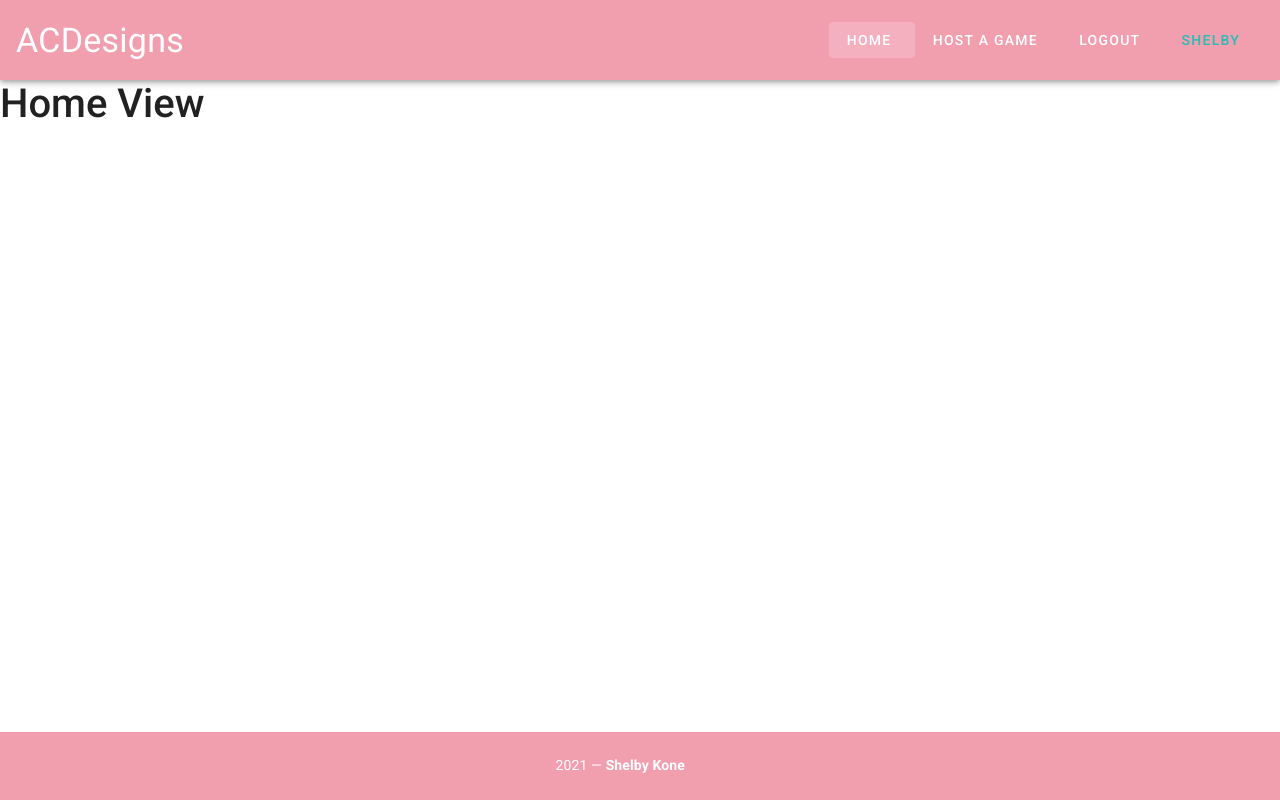
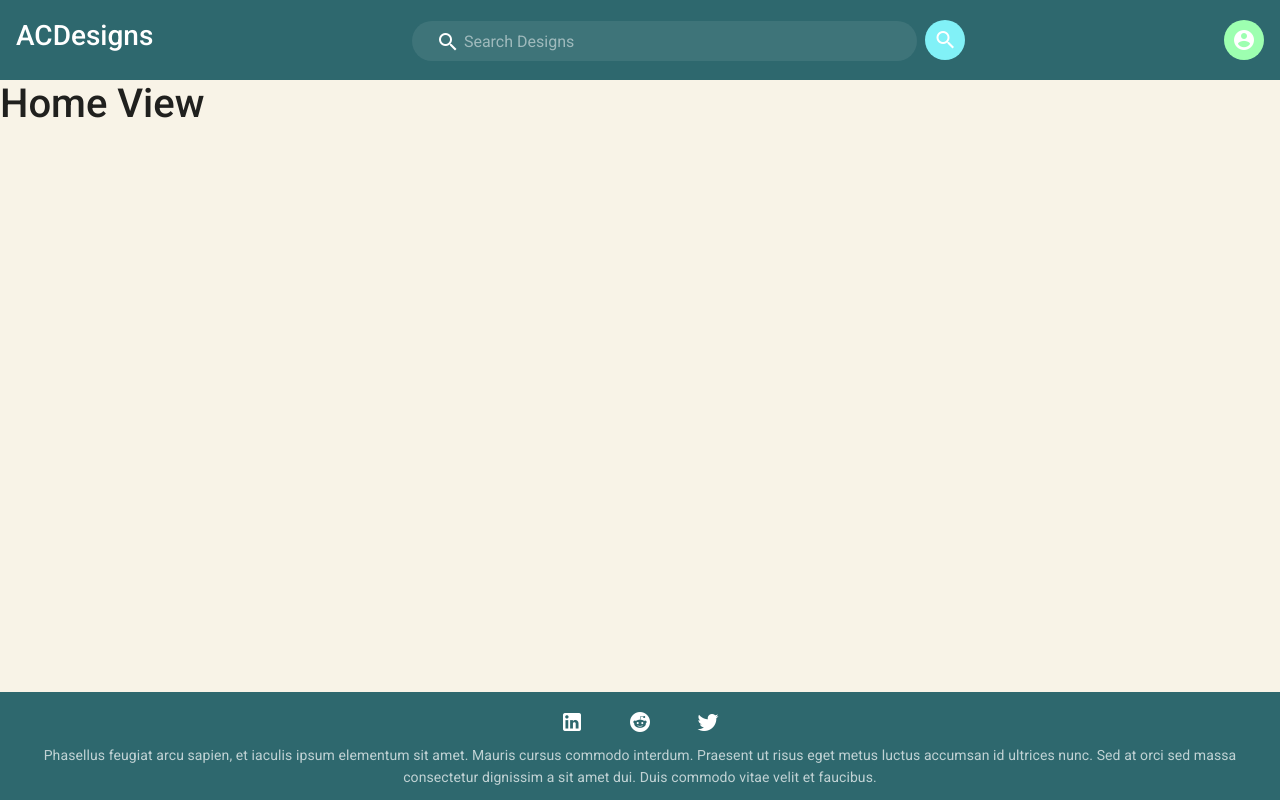
Before and after one commit to ShelbyKone/ACDesigns, a Vue app in the folder acdesigns/: page / in a window 1280 px wide. Built offline with nearby package versions, Linux system fonts and the light colour scheme.

Commit message:
ui changes

```diff
--- a/acdesigns/src/App.vue
+++ b/acdesigns/src/App.vue
@@ -7,6 +7,12 @@
     <Footer />
   </v-app>
 </template>
+
+<style>
+#app {
+  background: #f8f3e7
+}
+</style>
 
 <script>
 import Navbar from "@/components/Navbar";
--- a/acdesigns/src/components/Footer.vue
+++ b/acdesigns/src/components/Footer.vue
@@ -1,16 +1,23 @@
 <template>
-  <v-footer color="primary" padless="padless" app>
-    <v-card flat tile width="100%" class="text-center" color="primary">
-         <v-card-text class="white--text">
-        {{ new Date().getFullYear() }} — <strong>Shelby Kone </strong>
-        <v-btn icon class="secondary--text" href="https://www.linkedin.com/in/shelbykone/" target="_blank"><i class="fab fa-linkedin fa-lg"></i></v-btn>
+  <v-footer dark padless>
+    <v-card flat tile class="dark text-center">
+      <v-card-text class="pt-3">
+        <v-btn class="mx-4" icon>
+          <v-icon size="24px"> mdi-linkedin </v-icon>
+        </v-btn>
+        <v-btn class="mx-4" icon>
+          <v-icon size="24px"> mdi-reddit </v-icon>
+        </v-btn>
+        <v-btn class="mx-4" icon>
+          <v-icon size="24px"> mdi-twitter </v-icon>
+        </v-btn>
+      </v-card-text>
+      <v-card-text class=" pt-0 pb-3 mt-n3">
+        Phasellus feugiat arcu sapien, et iaculis ipsum elementum sit amet.
+        Mauris cursus commodo interdum. Praesent ut risus eget metus luctus
+        accumsan id ultrices nunc. Sed at orci sed massa consectetur dignissim a
+        sit amet dui. Duis commodo vitae velit et faucibus.
       </v-card-text>
     </v-card>
   </v-footer>
 </template>
-
-<script>
-export default {
-    name: "Footer"
-}
-</script>
--- a/acdesigns/src/components/Navbar.vue
+++ b/acdesigns/src/components/Navbar.vue
@@ -1,94 +1,76 @@
 <template>
   <div>
-    <v-app-bar app dark color="primary" height="80">
-      <div class="d-flex align-center">
-        <router-link style="text-decoration: none; color: inherit" to="/">
-          <div class="display-1">ACDesigns</div>
+    <v-app-bar color="dark" height="80" elevation="0" app>
+      <router-link to="/">
+        <h3 class="mr-4 white--text">ACDesigns</h3>
       </router-link>
-      </div>
       <v-spacer></v-spacer>
-      <div class="hidden-sm-and-down">
-        <v-btn to="/" text>
-          <span class="mr-2">Home</span>
+      <v-text-field
+        placeholder="Search Designs"
+        class="mr-2 mt-7"
+        color="primary"
+        prepend-inner-icon="mdi-magnify"
+        dark
+        filled
+        rounded
+        dense
+        clearable
+      ></v-text-field>
+      <v-btn color="primary" class="mr-4 elevation-0" dark fab small>
+        <v-icon dark> mdi-magnify </v-icon>
       </v-btn>
-        <v-btn to="/quizzes" text>
-          <span class="mr-2">Host A Game</span>
+      <v-spacer></v-spacer>
+      <v-menu
+        content-class="elevation-0 mt-3"
+        transition="slide-y-transition"
+        close-on-click
+        offset-y
+        dark
+      >
+        <template v-slot:activator="{ on }">
+          <v-btn class="elevation-0" color="secondary" v-on="on" dark fab small>
+            <v-icon dark> mdi-account-circle </v-icon>
           </v-btn>
-        <v-btn to="/register" v-if="!$store.state.isLoggedIn" text>
-          <span class="mr-2">Register</span>
+        </template>
+        <v-list color="dark">
+          <v-list-item v-if="$store.state.isLoggedIn"
+            ><v-btn to="/register" text>
+              <span>Register</span>
             </v-btn>
-        <v-btn to="/login" v-if="!$store.state.isLoggedIn" text>
-          <span class="mr-2">Login</span>
+          </v-list-item>
+          <v-list-item v-if="$store.state.isLoggedIn">
+            <v-btn v-on:click.prevent="logout" text>
+              <span>Logout</span>
             </v-btn>
-        <v-btn v-if="$store.state.isLoggedIn" v-on:click.prevent="logout" text>
-          <span class="mr-2">Logout</span>
+          </v-list-item>
+          <v-list-item v-if="$store.state.isLoggedIn">
+            <v-btn to="/login" text>
+              <span>Login</span>
             </v-btn>
-        <v-btn v-if="$store.state.isLoggedIn" text disabled>
-          <span class="mr-2 secondary--text">{{
-            this.$store.state.username ? this.$store.state.username : "User"
-          }}</span>
-        </v-btn>
-      </div>
-      <v-app-bar-nav-icon class="hidden-md-and-up" @click="toggleDrawer">
-      </v-app-bar-nav-icon>
+          </v-list-item>
+        </v-list>
+      </v-menu>
     </v-app-bar>
-
-    <v-navigation-drawer v-model="drawer" app right temporary>
-      <v-list nav dense>
-        <v-list-item-group>
-          <v-list-item to="/">
-            <v-list-item-title class="primary--text">Home</v-list-item-title>
-          </v-list-item>
-          <v-list-item to="/quizzes" v-if="$store.state.isLoggedIn">
-            <v-list-item-title class="primary--text">
-              Host A Game
-            </v-list-item-title>
-          </v-list-item>
-          <v-list-item to="/register" v-if="!$store.state.isLoggedIn">
-            <v-list-item-title class="primary--text">
-              Register
-            </v-list-item-title>
-          </v-list-item>
-          <v-list-item to="/login" v-if="!$store.state.isLoggedIn">
-            <v-list-item-title class="primary--text"> Login </v-list-item-title>
-          </v-list-item>
-          <v-list-item
-            v-on:click.prevent="logout"
-            v-if="$store.state.isLoggedIn"
-          >
-            <v-list-item-title class="primary--text">
-              Logout
-            </v-list-item-title>
-          </v-list-item>
-          <v-list-item disabled v-if="$store.state.isLoggedIn">
-            <v-list-item-title class="secondary--text">
-              {{
-                this.$store.state.username ? this.$store.state.username : "User"
-              }}
-            </v-list-item-title>
-          </v-list-item>
-        </v-list-item-group>
-      </v-list>
-    </v-navigation-drawer>
   </div>
 </template>
 
+<style>
+a {
+  text-decoration: none !important;
+}
+</style>
+
 <script>
-
 export default {
   name: "Navbar",
   data: function () {
     return {
-      drawer: false,
+      profileMenu: false,
     };
   },
   methods: {
-    toggleDrawer: function () {
-      this.drawer = !this.drawer;
-    },
     logout: function () {
-      console.log('logged out')
-      this.drawer = false;
+      console.log("logged out");
       this.$router.push({ name: "Home" });
     },
   },
--- a/acdesigns/src/plugins/vuetify.js
+++ b/acdesigns/src/plugins/vuetify.js
@@ -7,10 +7,10 @@ export default new Vuetify({
     theme: {
         themes: {
             light: {
-                primary: "#f19eaf",
-                secondary: "#26bdb5",
-                background: "#f3e7cf",
-                text: "#f3e7cf",
+                primary: "#81f1f7",
+                secondary: "#9dffb0",
+                dark: "#2e686e",
+                light: "#f8f3e7",
                 error: "#FF5252",
                 white: "#FFFFFF",
                 black: "#000000"
```
Also changed, not shown: acdesigns/src/views/Design.vue (added, +11 -0 lines), acdesigns/src/views/DesignCreate.vue (added, +11 -0 lines), acdesigns/src/views/DesignEdit.vue (added, +11 -0 lines), acdesigns/src/views/Designs.vue (added, +11 -0 lines), acdesigns/src/views/Favorites.vue (added, +11 -0 lines), acdesigns/src/views/Login.vue (added, +11 -0 lines), acdesigns/src/views/Profile.vue (added, +11 -0 lines), acdesigns/src/views/Register.vue (added, +11 -0 lines). Lines whose indentation alone changed are shown as unchanged.
